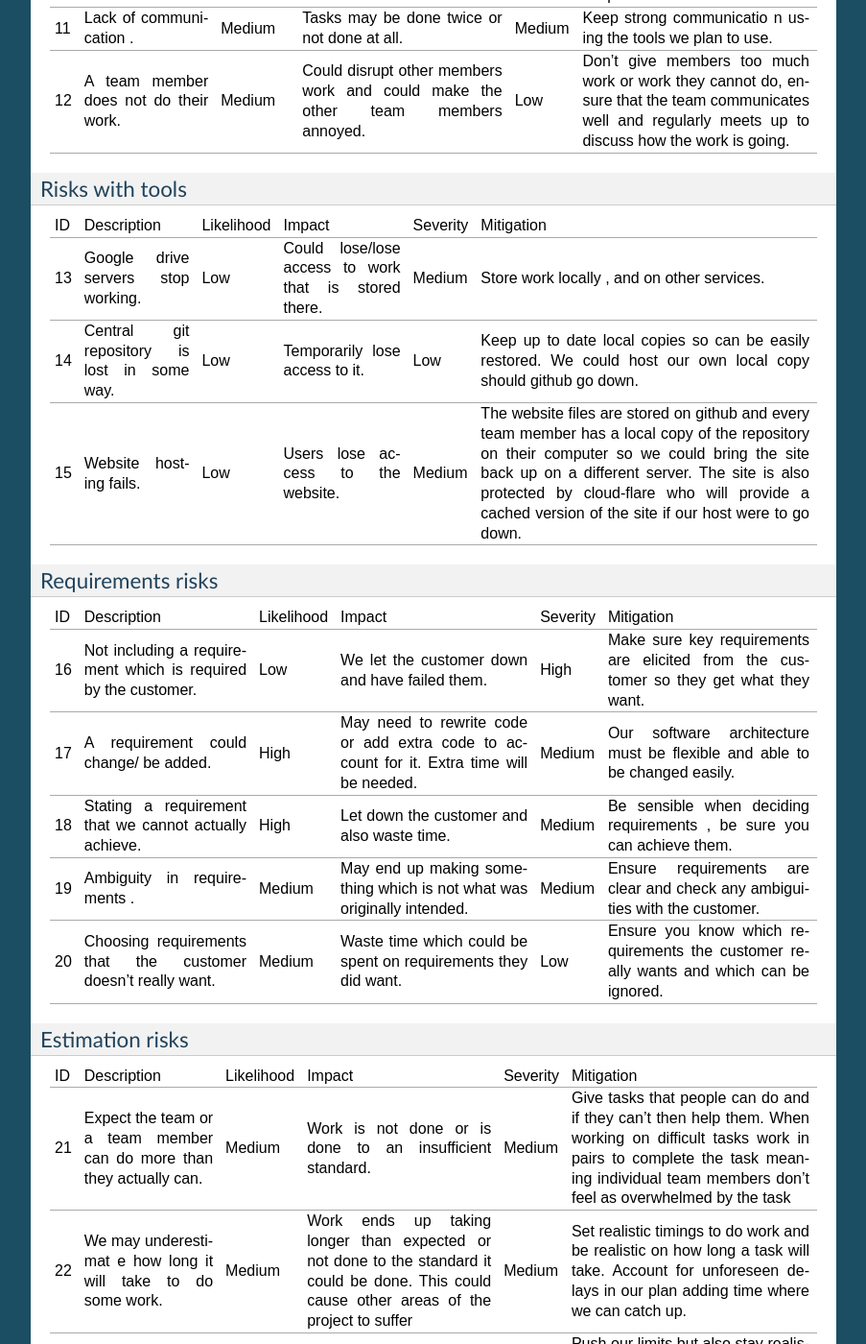
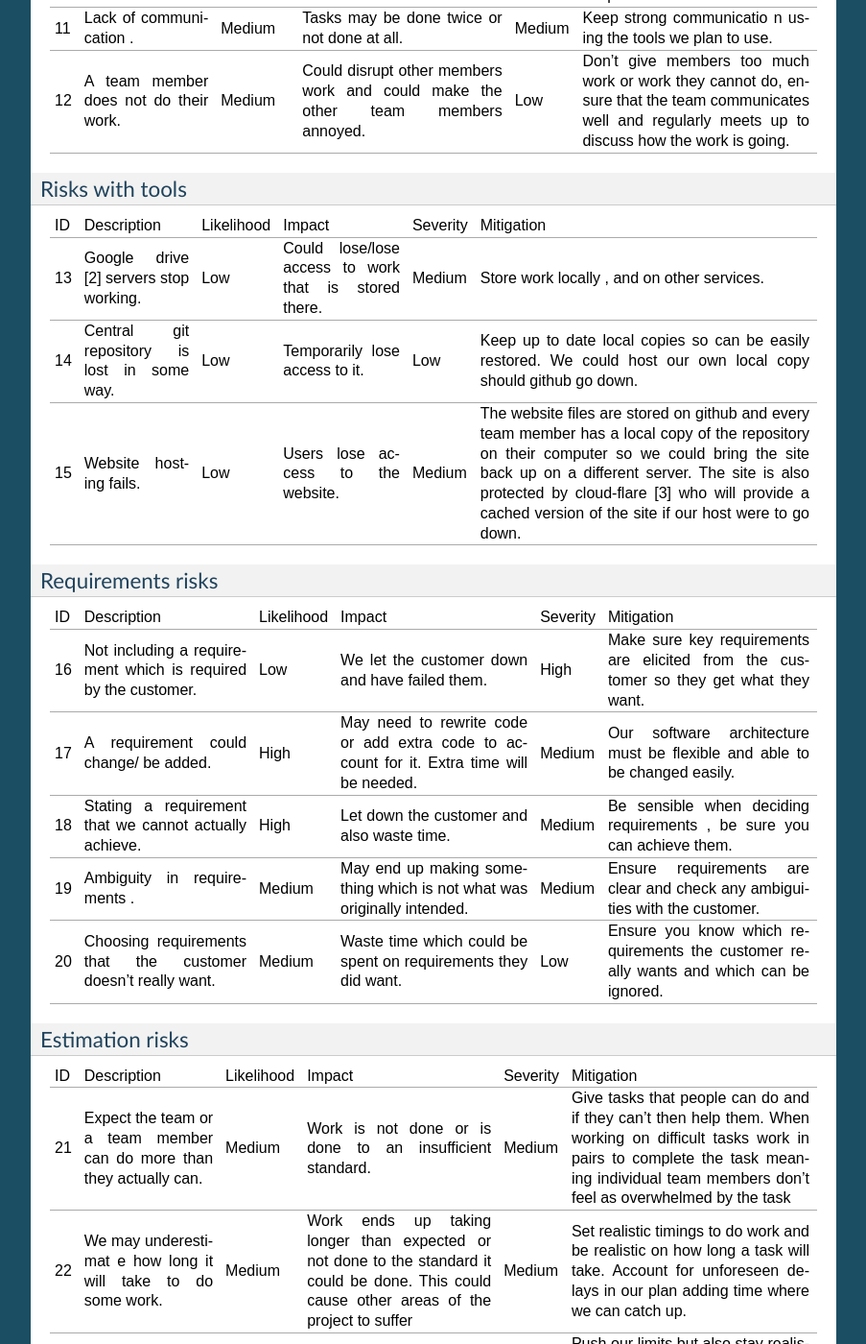
Before and after one commit to JamesNXN/TNN-Assesment-3, a Sphinx documentation site: the page built from docs/RiskAssessmentandMitigation.rst, in a window 1280 px wide and 1400 px high, scrolled down 2271 px. Shown: the whole window at 96% size, without its empty margins (198-1101 px from the left). Built offline with Sphinx 7.4.7, drawn with Linux system fonts in a browser that asks for light colours; some of the changed text lies outside the part shown.

Commit message:
Update RiskAssessmentandMitigation.rst

```diff
--- a/docs/RiskAssessmentandMitigation.rst
+++ b/docs/RiskAssessmentandMitigation.rst
@@ -284,10 +284,10 @@
 +--------------+--------------+--------------+--------------+--------------+--------------+
 | ID           | Description  | Likelihood   | Impact       | Severity     | Mitigation   |
 +--------------+--------------+--------------+--------------+--------------+--------------+
-| 13           | Google drive | Low          | Could        | Medium       | Store work   |
-|              | servers stop |              | lose/lose    |              | locally ,    |
-|              | working.     |              | access to    |              | and on other |
-|              |              |              | work that is |              | services.    |
+| 13           | Google       | Low          | Could        | Medium       | Store work   |
+|              | drive [2]    |              | lose/lose    |              | locally ,    |
+|              | servers stop |              | access to    |              | and on other |
+|              | working.     |              | work that is |              | services.    |
 |              |              |              | stored       |              |              |
 |              |              |              | there.       |              |              |
 +--------------+--------------+--------------+--------------+--------------+--------------+
@@ -324,7 +324,7 @@
 |              |              |              |              |              | site is also |
 |              |              |              |              |              | protected by |
 |              |              |              |              |              | cloud-flare  |
-|              |              |              |              |              | who will     |
+|              |              |              |              |              | [3] who will |
 |              |              |              |              |              | provide a    |
 |              |              |              |              |              | cached       |
 |              |              |              |              |              | version of   |
@@ -451,3 +451,8 @@
 |              |              |              |              |              | over/under   |
 |              |              |              |              |              | worked.      |
 +--------------+--------------+--------------+--------------+--------------+--------------+
+Bibliography
+------------
+[1]GitHub [online] Available https://github.com [Accessed 01/11/2016]
+[2] Google Drive [online] Available https://www.google.com/drive/  [Accessed 01/11/2016]
+[3] Cloud Flare Available[online] https://www.cloudflare.com/ [Accessed 01/11/2016]
```
Also changed, not shown: other parts of docs/RiskAssessmentandMitigation.rst (+1 -1 lines).
